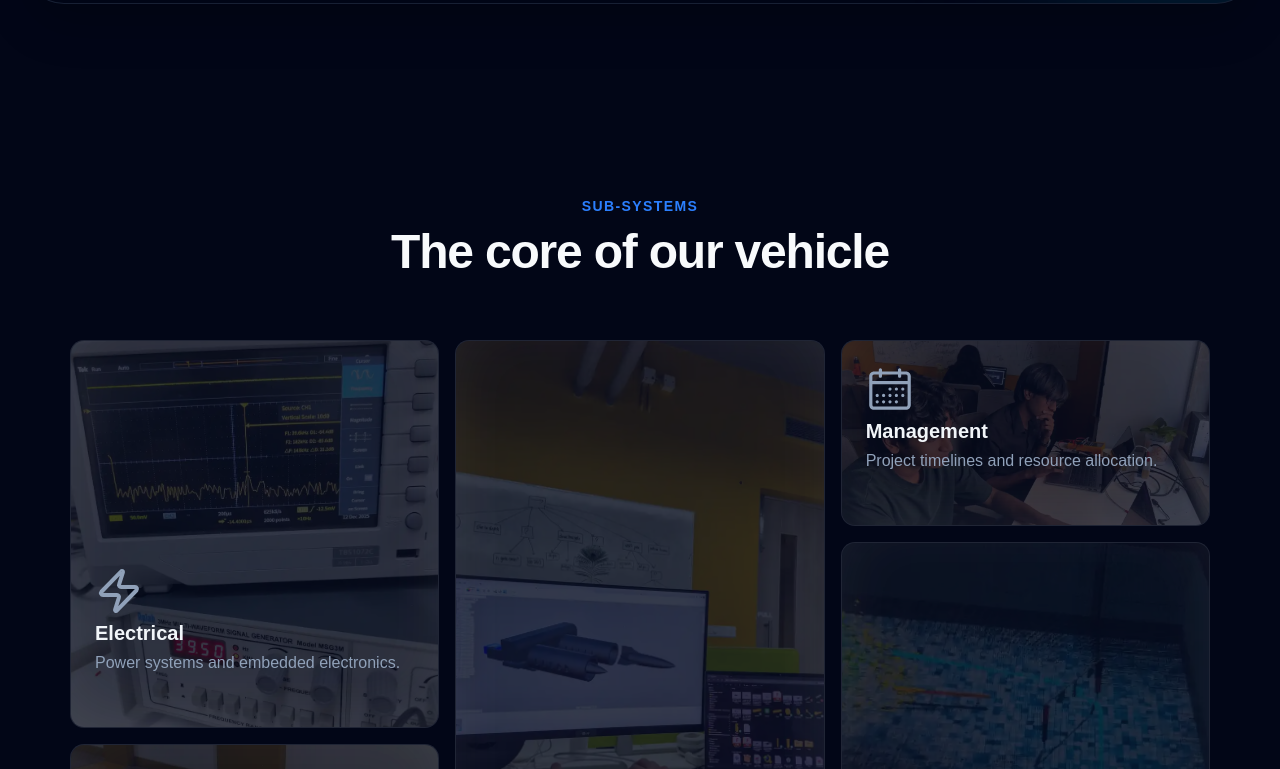
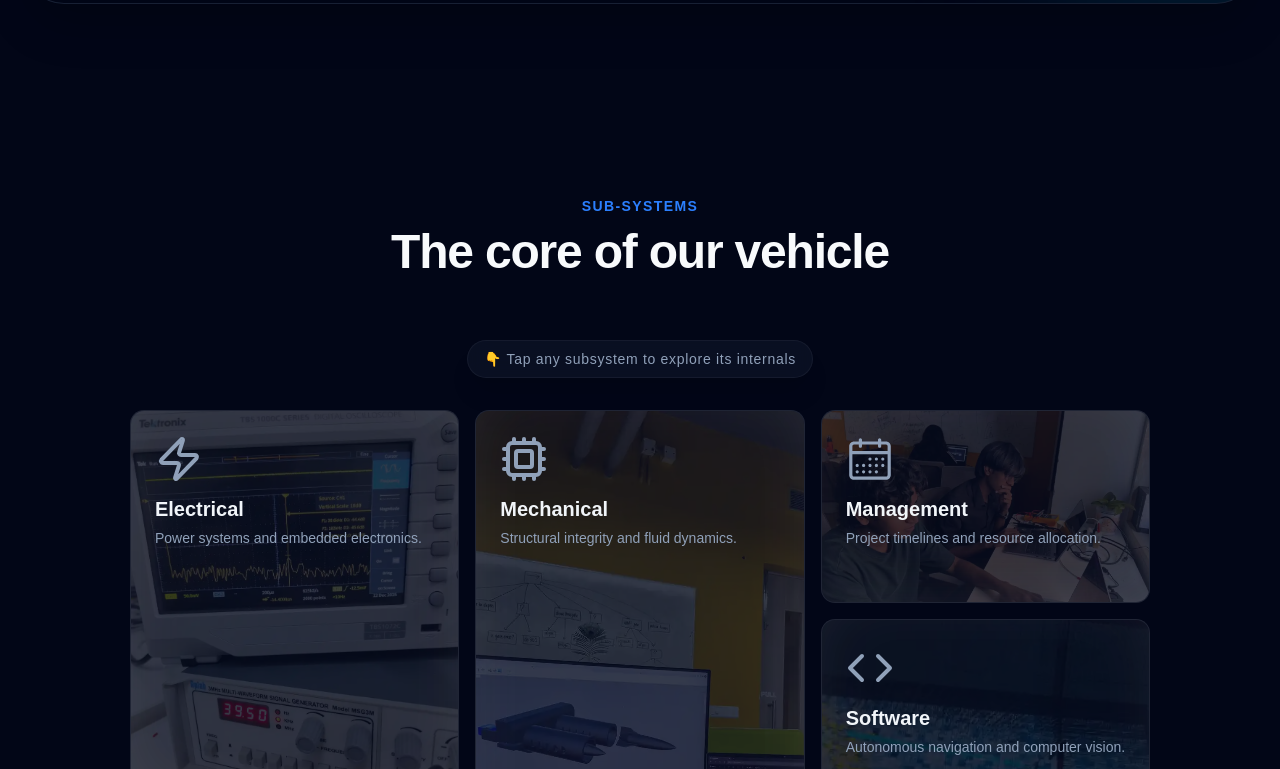
Before and after one commit to MITB-AUVTeam/teamWebsite, a React (Vite) app: page / in a window 1280 px wide. Shown: the part 1491-2260 px from the top of the page. Built offline with nearby package versions, Linux system fonts and the light colour scheme.

Commit message:
feat: implement Bento Grid mobile discoverability cues and add permanent helper hint

```diff
--- a/src/components/ui/bento-grid.tsx
+++ b/src/components/ui/bento-grid.tsx
@@ -1,6 +1,7 @@
-import { ReactNode } from "react";
+import { ReactNode, useState, useEffect, useRef } from "react";
 import { ArrowRightIcon } from "@radix-ui/react-icons";
 import { Link } from "react-router-dom";
+import { Plus } from "lucide-react";
 
 import { cn } from "@/lib/utils";
 import { Button } from "@/components/ui/button";
@@ -42,41 +43,140 @@ const BentoCard = ({
   href: string;
   cta: string;
   onClick?: () => void;
-}) => (
-  <div
-    key={name}
-    onClick={onClick}
-    onKeyDown={(e) => {
-      if (onClick && (e.key === "Enter" || e.key === " ")) {
-        e.preventDefault();
+}) => {
+  const cardRef = useRef<HTMLDivElement>(null);
+  const [isMobile, setIsMobile] = useState(false);
+  const [shouldPulse, setShouldPulse] = useState(false);
+  const [hasAnimatedViewport, setHasAnimatedViewport] = useState(false);
+  const [isTapping, setIsTapping] = useState(false);
+  const [animateArrow, setAnimateArrow] = useState(false);
+
+  // Resize and screen width detection
+  useEffect(() => {
+    const handleResize = () => {
+      setIsMobile(window.innerWidth < 768);
+    };
+    handleResize();
+    window.addEventListener("resize", handleResize);
+    return () => window.removeEventListener("resize", handleResize);
+  }, []);
+
+  // Viewport Attention Animation (Intersection Observer - Mobile only)
+  useEffect(() => {
+    if (!isMobile || hasAnimatedViewport || !cardRef.current) return;
+
+    const observer = new IntersectionObserver(
+      ([entry]) => {
+        if (entry.isIntersecting) {
+          setShouldPulse(true);
+          setHasAnimatedViewport(true);
+
+          // Reset pulse state after animation duration (400ms)
+          const timer = setTimeout(() => {
+            setShouldPulse(false);
+          }, 400);
+          return () => clearTimeout(timer);
+        }
+      },
+      { threshold: 0.15 }
+    );
+
+    observer.observe(cardRef.current);
+    return () => observer.disconnect();
+  }, [hasAnimatedViewport, isMobile]);
+
+  // Subtle Arrow Animation (Mobile only, every 5-6s)
+  useEffect(() => {
+    if (!isMobile) return;
+    const interval = setInterval(() => {
+      setAnimateArrow(true);
+      const timer = setTimeout(() => {
+        setAnimateArrow(false);
+      }, 250);
+      return () => clearTimeout(timer);
+    }, 5500);
+
+    return () => clearInterval(interval);
+  }, [isMobile]);
+
+  const handleInteraction = (e: React.MouseEvent | React.KeyboardEvent) => {
+    if (onClick) {
+      if (isMobile) {
+        setIsTapping(true);
+        setTimeout(() => {
+          setIsTapping(false);
+          onClick();
+        }, 140); // 120-150ms tap duration feedback
+      } else {
         onClick();
       }
-    }}
+    }
+  };
+
+  return (
+    <div
+      ref={cardRef}
+      onClick={onClick ? handleInteraction : undefined}
+      onKeyDown={onClick ? (e) => {
+        if (e.key === "Enter" || e.key === " ") {
+          e.preventDefault();
+          handleInteraction(e);
+        }
+      } : undefined}
       tabIndex={onClick ? 0 : undefined}
       role={onClick ? "button" : undefined}
       aria-label={onClick ? `View details for ${name}` : undefined}
       className={cn(
         "group relative col-span-1 md:col-span-3 flex flex-col justify-between overflow-hidden rounded-xl",
-      // light styles
         "bg-white [box-shadow:0_0_0_1px_rgba(0,0,0,.03),0_2px_4px_rgba(0,0,0,.05),0_12px_24px_rgba(0,0,0,.05)]",
-      // dark styles
         "transform-gpu dark:bg-slate-900/40 dark:[border:1px_solid_rgba(255,255,255,.1)] dark:[box-shadow:0_-20px_80px_-20px_#ffffff1f_inset]",
+
+        // Old desktop focus rings
         onClick && "cursor-pointer focus-visible:outline-2 focus-visible:outline-blue-500 focus-visible:outline-offset-2",
+
+        // Mobile tap feedback animation
+        isMobile && isTapping && "scale-[0.96] duration-[120ms] ease-out",
+
+        // Viewport attention animation pulse class (Mobile only)
+        isMobile && shouldPulse && "animate-viewport-pulse",
+
         className,
       )}
     >
-    <div>{background}</div>
+      {/* Background Graphic (Old desktop scale/overlay is native to background prop) */}
+      <div className="absolute inset-0 z-0">
+        {background}
+      </div>
+
+      {/* Top-Right Indicator (Mobile only) */}
+      {isMobile && (
+        <div className="absolute top-4 right-4 z-20 opacity-40 text-slate-400 pointer-events-none">
+          <Plus className="w-5 h-5 stroke-[2.5]" />
+        </div>
+      )}
+
+      {/* Content Area */}
       <div className="pointer-events-none z-10 flex transform-gpu flex-col gap-1 p-6 transition-all duration-300 group-hover:-translate-y-1.5">
         <Icon className="h-12 w-12 origin-left transform-gpu text-slate-400 transition-all duration-300 ease-in-out group-hover:scale-75 group-hover:text-blue-400" />
-      <h3 className="text-xl font-semibold text-slate-800 dark:text-slate-100">
+        <h3 className="text-xl font-semibold text-slate-800 dark:text-slate-100 mt-2">
           {name}
         </h3>
-      <p className="max-w-lg text-slate-500 dark:text-slate-400">{description}</p>
+        <p className="max-w-lg text-slate-500 dark:text-slate-400 text-sm leading-relaxed">{description}</p>
 
         {onClick && (
-        <span className="text-xs font-black text-blue-400 flex items-center gap-1 opacity-0 translate-y-1 group-hover:opacity-100 group-hover:translate-y-0 transition-all duration-300 mt-2 select-none uppercase tracking-wider">
+          <span className={cn(
+            "text-xs font-black text-blue-400 flex items-center gap-1 transition-all duration-300 mt-2 select-none uppercase tracking-wider",
+            isMobile
+              ? "opacity-100 translate-y-0"
+              : "opacity-0 translate-y-1 group-hover:opacity-100 group-hover:translate-y-0"
+          )}>
             {cta}
-          <ArrowRightIcon className="h-3 w-3 transition-transform duration-300 group-hover:translate-x-0.5" />
+            <ArrowRightIcon className={cn(
+              "h-3 w-3 transition-transform duration-300",
+              isMobile
+                ? animateArrow ? "animate-arrow-nudge" : ""
+                : "group-hover:translate-x-0.5"
+            )} />
           </span>
         )}
       </div>
@@ -99,8 +199,11 @@ const BentoCard = ({
           </Button>
         </div>
       )}
+
+      {/* Old desktop hover overlay tint */}
       <div className="pointer-events-none absolute inset-0 transform-gpu transition-all duration-300 group-hover:bg-black/[.03] group-hover:dark:bg-slate-800/20" />
     </div>
   );
+};
 
 export { BentoCard, BentoGrid };
--- a/src/index.css
+++ b/src/index.css
@@ -257,3 +257,31 @@ body {
     scrollbar-color: #1e293b #020617;
   }
 }
+
+/* Bento Grid Discoverability Keyframes */
+@keyframes viewportPulse {
+  0% { transform: scale(1); }
+  50% { transform: scale(1.02); }
+  100% { transform: scale(1); }
+}
+
+@keyframes arrowNudge {
+  0%, 100% { transform: translateX(0); }
+  50% { transform: translateX(4px); }
+}
+
+.animate-viewport-pulse {
+  animation: viewportPulse 400ms cubic-bezier(0.25, 1, 0.5, 1) forwards;
+}
+
+.animate-arrow-nudge {
+  animation: arrowNudge 250ms ease-in-out;
+}
+
+@media (prefers-reduced-motion: reduce) {
+  .animate-viewport-pulse,
+  .animate-arrow-nudge {
+    animation: none !important;
+    transition: none !important;
+  }
+}
--- a/src/pages/Home.tsx
+++ b/src/pages/Home.tsx
@@ -1,5 +1,5 @@
 import { Link } from "react-router-dom";
-import { useEffect, useState, type PointerEvent } from "react";
+import { useEffect, useState, useRef, useCallback, type PointerEvent } from "react";
 import imgBg from "../assets/hero_parallax/979650ce95a6c67ea15bbbf0ad0681f152bbf7b3.webp";
 import imgScreenshot20251022182250Photoroom1 from "../assets/hero_parallax/b0b02181d3064ccfa838a5b7d18e44696ad67457.webp";
 import imgChatGptImageOct252025114243PmPhotoroom1 from "../assets/hero_parallax/ffd48cdd2aea9c7f098608b847a7c0c99b5f4eb8.webp";
@@ -305,6 +305,8 @@ export function Home() {
   const [scrollY, setScrollY] = useState(0);
   const [activeTeam, setActiveTeam] = useState<string | null>(null);
 
+
+
   // Preload hero parallax images
   useEffect(() => {
     const imagesToPreload = [
@@ -576,11 +578,21 @@ export function Home() {
         </div>
       </section>
 
-      <section className="py-24 px-6 max-w-7xl mx-auto order-4 md:order-3">
+      <section className="py-24 px-6 max-w-7xl mx-auto order-4 md:order-3 relative">
         <div className="text-center mb-16">
           <h2 className="text-sm font-bold tracking-widest text-blue-500 uppercase mb-3">Sub-systems</h2>
           <h3 className="text-4xl md:text-5xl font-bold tracking-tight">The core of our vehicle</h3>
         </div>
+
+        {/* Permanent scrolling helper hint */}
+        <div className="flex justify-center mb-8 select-none">
+          <div className="bg-slate-900/60 backdrop-blur-md border border-white/5 px-4 py-2 rounded-full shadow-xl flex items-center justify-center">
+            <span className="text-xs md:text-sm font-medium text-slate-400 tracking-wider">
+              👇 Tap any subsystem to explore its internals
+            </span>
+          </div>
+        </div>
+
         <BentoGrid className="lg:grid-rows-3">
           {features.map((feature) => (
             <BentoCard
```
Lines whose indentation alone changed are shown as unchanged.
